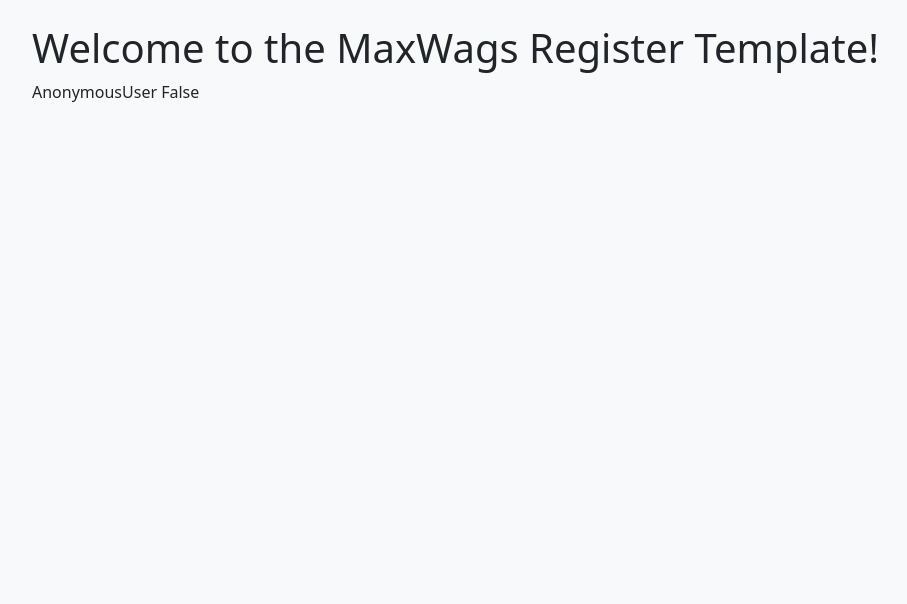
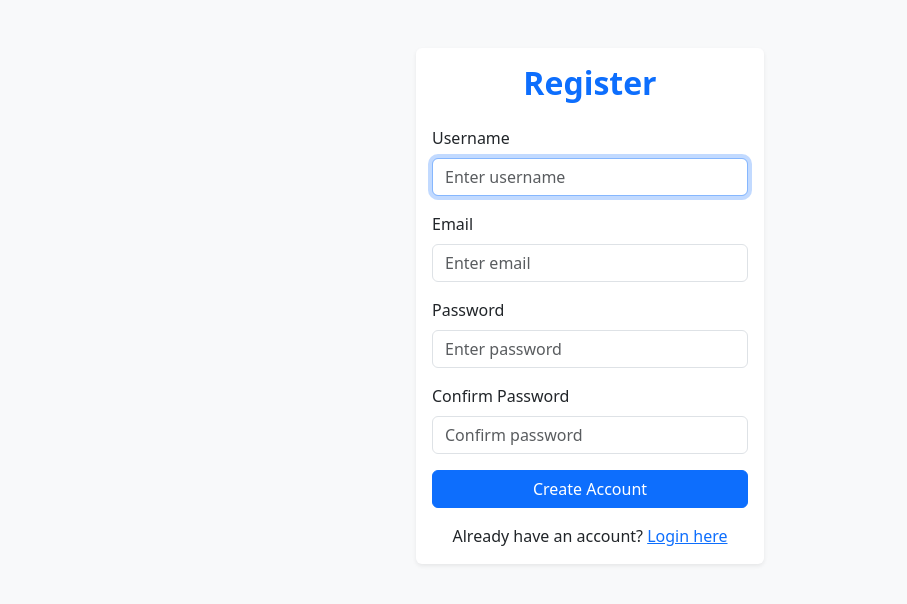
Before and after one commit to FollowRob/MaxWags_Capstone_Project, a Django app: page /register/ in a window 1280 px wide. Shown: the part 56-660 px from the top of the page, without its empty margins (50-957 px from the left). Run offline with Django 5.2, Linux system fonts and the light colour scheme; some libraries are stand-ins or nearby versions.

Commit message:
fix styling on registration page

```diff
--- a/maxwags/forms.py
+++ b/maxwags/forms.py
@@ -7,6 +7,23 @@ class RegisterForm(UserCreationForm):
     class Meta:
         model = User
         fields = ['username', 'email', 'password1', 'password2']
+        widgets = {
+            'username': forms.TextInput(attrs={'class': 'form-control', 'placeholder': 'Enter username'}),
+            'email': forms.EmailInput(attrs={'class': 'form-control', 'placeholder': 'Enter email'}),
+            'password1': forms.PasswordInput(attrs={'class': 'form-control', 'placeholder': 'Enter password'}),
+            'password2': forms.PasswordInput(attrs={'class': 'form-control', 'placeholder': 'Confirm password'}),
+        }
+# Activates the same styling as above for Password fields
+    def __init__(self, *args, **kwargs):
+        super().__init__(*args, **kwargs)
+        self.fields['password1'].widget.attrs.update({
+            'class': 'form-control',
+            'placeholder': 'Enter password',
+        })
+        self.fields['password2'].widget.attrs.update({
+            'class': 'form-control',
+            'placeholder': 'Confirm password',
+        })
 
 # Post upload form (DogPost)
 class DogPostForm(forms.ModelForm):
--- a/maxwags/views.py
+++ b/maxwags/views.py
@@ -4,14 +4,14 @@ from django.contrib.auth import login, logout, authenticate
 from django.contrib.auth.forms import UserCreationForm, AuthenticationForm
 from django.contrib.auth.decorators import login_required, user_passes_test
 from .models import User, DogPost, Comment
-from .forms import DogPostForm
+from .forms import DogPostForm, RegisterForm
 
 
 # Create your views here.
 def home_page_view(request):
     return render(request, 'home.html')
 
-# Anyone is able to register
+# Anyone able to register
 def register_view(request):
     from .forms import RegisterForm
     if request.method == 'POST':
@@ -21,7 +21,7 @@ def register_view(request):
             user.is_walker = False  # Default to False, superadmin/walkers need to assign role
             user.save()
             login(request, user)
-            messages.success(request, "Thanks for signing up!")
+            messages.success(request, "Thanks for joining the MaxWags family!")
             return redirect('posts')
     else:
         form = RegisterForm()
--- a/templates/register.html
+++ b/templates/register.html
@@ -1,7 +1,51 @@
 {% extends "base.html" %}
+{% load static %}
 
 {% block content %}
-<h1>Welcome to the MaxWags Register Template!</h1>
-{{ request.user }}
-{{ request.user.is_authenticated }}
+<div class="container mt-5">
+  <div class="row justify-content-center">
+    <div class="col-md-6 col-lg-4">
+      <div class="card shadow-sm border-0">
+        <div class="card-body">
+          <h2 class="text-center mb-4 fw-bold text-primary">Register</h2>
+
+          <form method="POST">
+            {% csrf_token %}
+            {{ form.non_field_errors }}
+
+            <div class="mb-3">
+              <label for="id_username" class="form-label">Username</label>
+              {{ form.username }}
+            </div>
+
+            <div class="mb-3">
+              <label for="id_email" class="form-label">Email</label>
+              {{ form.email }}
+            </div>
+
+            <div class="mb-3">
+              <label for="id_password1" class="form-label">Password</label>
+              {{ form.password1 }}
+            </div>
+
+            <div class="mb-3">
+              <label for="id_password2" class="form-label">Confirm Password</label>
+              {{ form.password2 }}
+            </div>
+
+            <div class="d-grid">
+              <button type="submit" class="btn btn-primary">Create Account</button>
+            </div>
+          </form>
+
+          <div class="mt-3 text-center">
+            <p class="mb-0">Already have an account?
+              <a href="{% url 'login' %}" class="text-primary">Login here</a>
+            </p>
+          </div>
+        </div>
+      </div>
+    </div>
+  </div>
+</div>
 {% endblock %}
```
